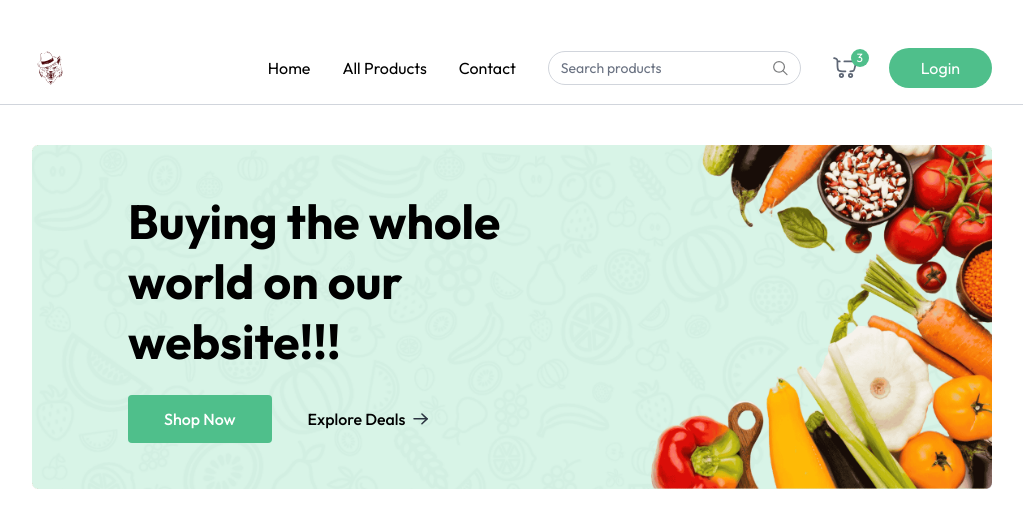
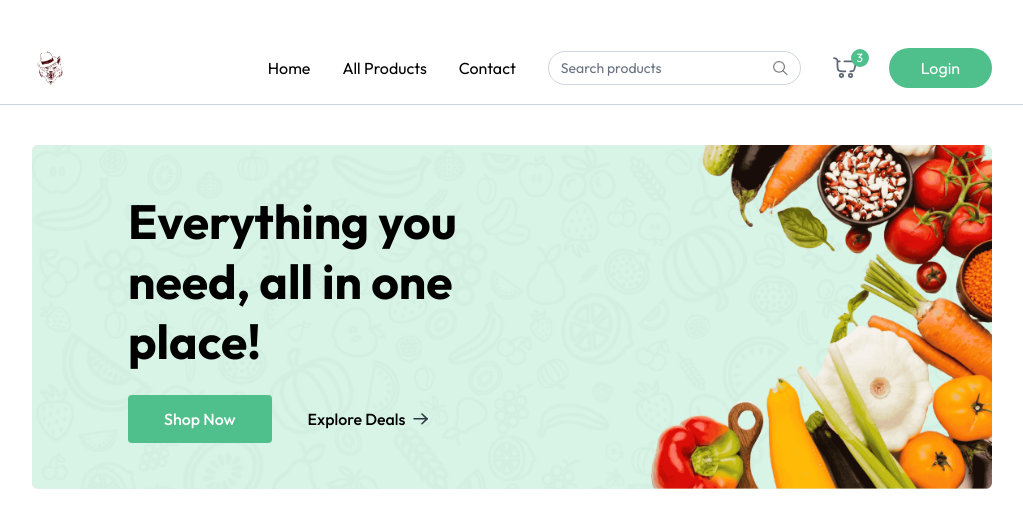
Before and after one commit to tronglee3107/online-shop, a React app in the folder client/: page / in a window 1280 px wide. Shown: the top 528 px of the page, without its empty margins (128-1151 px from the left). Built offline with nearby package versions, Linux system fonts and the light colour scheme; the HTML template or start-up script is replaced by a standard one.

Commit message:
adding home banner

```diff
--- a/client/src/components/MainBanner.jsx
+++ b/client/src/components/MainBanner.jsx
@@ -8,7 +8,7 @@
             <img src={assets.main_banner_bg_sm} alt="banner" className="w-full md:hidden"/>
 
             <div className="absolute inset-0 flex flex-col items-center md:items-start justify-end md:justify-center pb-24 md:pb-0 px-4 md:pl-18 lg:pl-24">
-                <h1 className="text-3xl md:text-4xl lg:text-5xl font-bold text-center md:text-left max-w-72 md:max-w-80 lg:max-w-105 leading-tight lg:leading-15">Buying the whole world on our website!!!</h1>
+                <h1 className="text-3xl md:text-4xl lg:text-5xl font-bold text-center md:text-left max-w-72 md:max-w-80 lg:max-w-105 leading-tight lg:leading-15">Everything you need, all in one place!</h1>
 
                 <div className="flex items-center mt-6 font-medium">
                     <Link to={"/products"} className="group flex items-center gap-2 px-7 md:px-9 py-3 bg-primary hover:bg-primary-dull transition rounded text-white cursor-pointer">
```
